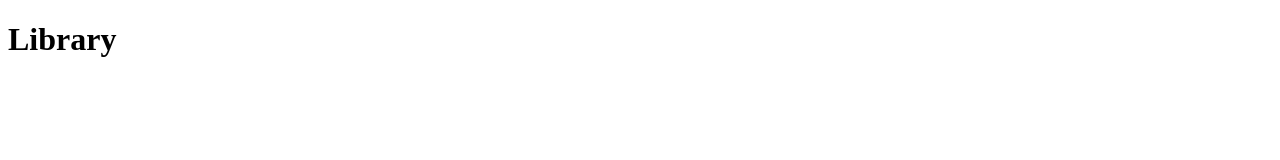
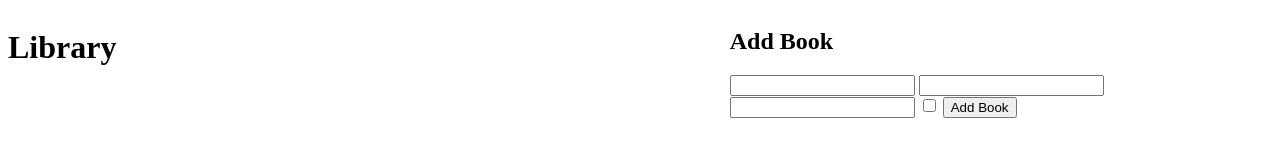
Before and after one commit to JAlblas/odin-library, a plain HTML site: page index.html in a window 1280 px wide. Drawn offline with Linux system fonts and the light colour scheme.

Commit message:
Adds form structure in aside

```diff
--- a/css/style.css
+++ b/css/style.css
@@ -1,3 +1,14 @@
 html {
     background-color: EFEFEF;
 }
+
+.container {
+    background-color: #FFF;
+    display: flex;
+}
+
+.main {
+    width: 70%;
+}
+
+aside {}
--- a/index.html
+++ b/index.html
@@ -10,7 +10,23 @@
 </head>
 
 <body>
-    <h1>Library</h1>
+    <div class="container">
+        <div class="main">
+            <h1>Library</h1>
+        </div>
+        <aside>
+            <h2>Add Book</h2>
+            <form action="/" method="post">
+                <input type="text" name="author" id="">
+                <input type="text" name="title" id="">
+                <input type="number" name="pages" id="">
+                <input type="checkbox" name="read" id="">
+                <input type="submit" value="Add Book">
+            </form>
+        </aside>
+    </div>
+
+
 </body>
 
 </html>
--- a/js/script.js
+++ b/js/script.js
@@ -1 +1,9 @@
-console.log("TEST");
+const myLibrary = [];
+
+function Book() {
+    // the constructor...
+}
+
+function addBookToLibrary() {
+    // do stuff here
+}
```
